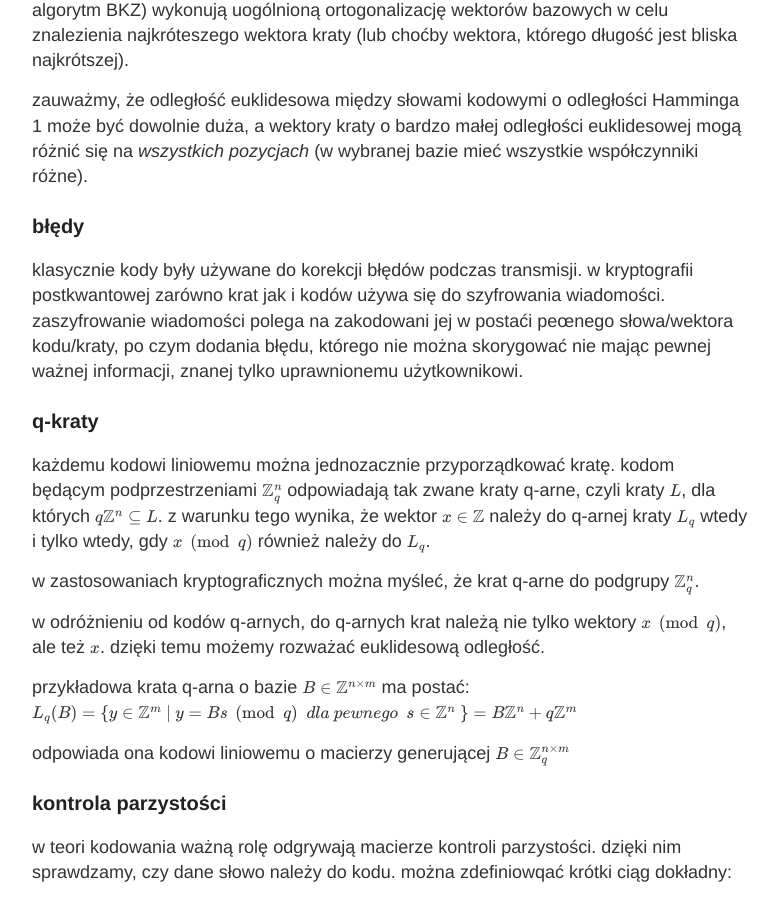
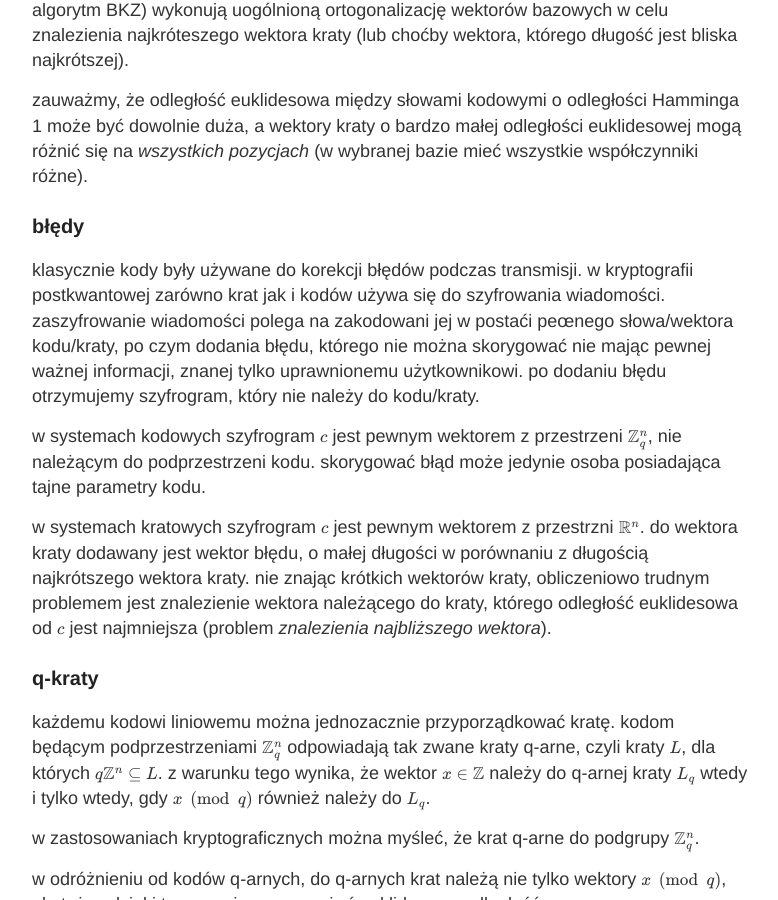
Before and after one commit to keIpie/keIpie.github.io, a Jekyll site: the page built from pq/_posts/2016-1-1-kraty-kody.md, in a window 1280 px wide and 900 px high, scrolled down 1472 px. Shown: the whole window, without its empty margins (248-1026 px from the left). Built offline with Jekyll 4.4.1, drawn with Linux system fonts in a browser that asks for light colours; formulas are drawn with MathJax 3.

Commit message:
q-rne kraty

```diff
--- a/pq/_posts/2016-1-1-kraty-kody.md
+++ b/pq/_posts/2016-1-1-kraty-kody.md
@@ -49,7 +49,15 @@ euklidesowej mogą różnić się na *wszystkich pozycjach* (w wybranej bazie mi
 
 klasycznie kody były używane do korekcji błędów podczas transmisji. w kryptografii postkwantowej zarówno krat jak i kodów używa się
 do szyfrowania wiadomości. zaszyfrowanie wiadomości polega na zakodowani jej w postaći peœnego słowa/wektora kodu/kraty, po czym dodania błędu,
-którego nie można skorygować nie mając pewnej ważnej informacji, znanej tylko uprawnionemu użytkownikowi.
+którego nie można skorygować nie mając pewnej ważnej informacji, znanej tylko uprawnionemu użytkownikowi. po dodaniu błędu otrzymujemy szyfrogram,
+który nie należy do kodu/kraty.
+
+w systemach kodowych szyfrogram $c$ jest pewnym wektorem z przestrzeni $\mathbb{Z}_q^n$, nie należącym do podprzestrzeni kodu. skorygować błąd
+może jedynie osoba posiadająca tajne parametry kodu.
+
+w systemach kratowych szyfrogram $c$ jest pewnym wektorem z przestrzni $\mathbb{R}^n$. do wektora kraty dodawany jest wektor błędu, o małej długości
+w porównaniu z długością najkrótszego wektora kraty. nie znając krótkich wektorów kraty, obliczeniowo trudnym problemem jest znalezienie
+wektora należącego do kraty, którego odległość euklidesowa od $c$ jest najmniejsza (problem *znalezienia najbliższego wektora*).
 
 ### q-kraty
 
```
